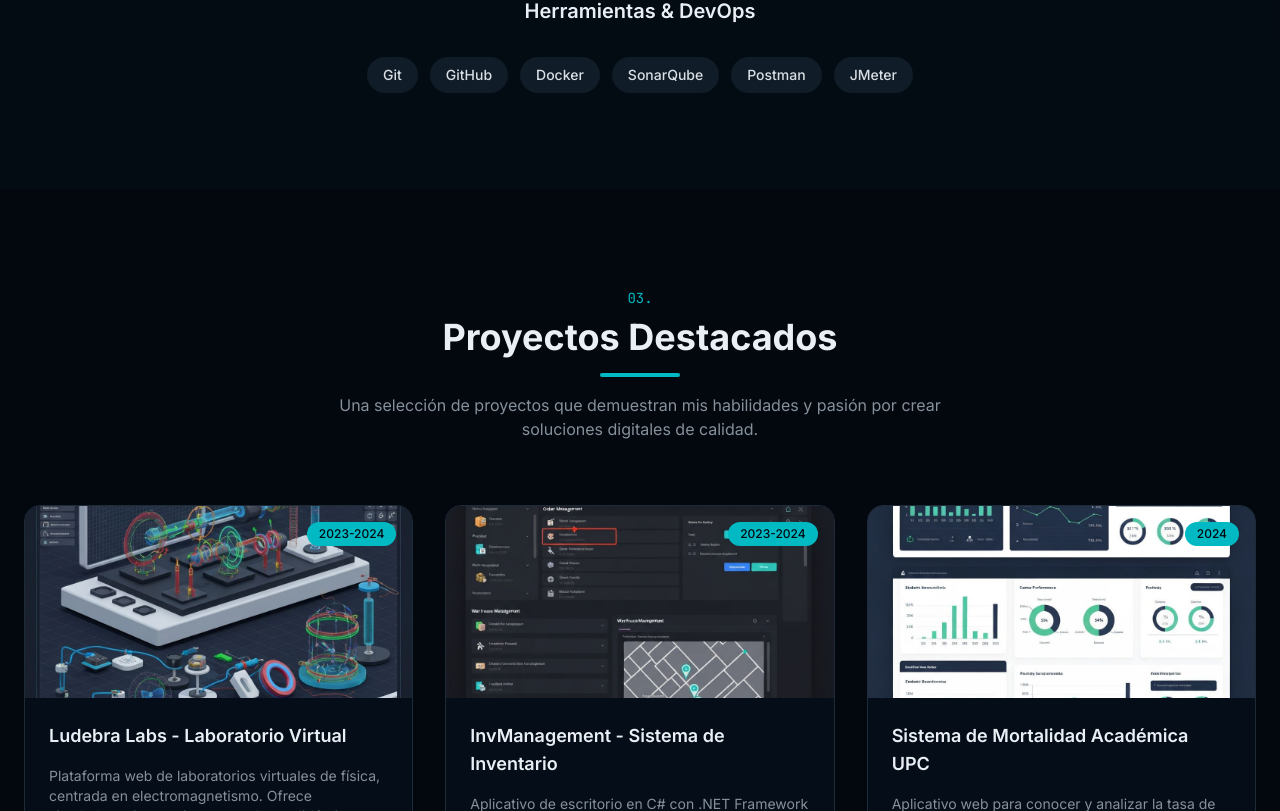
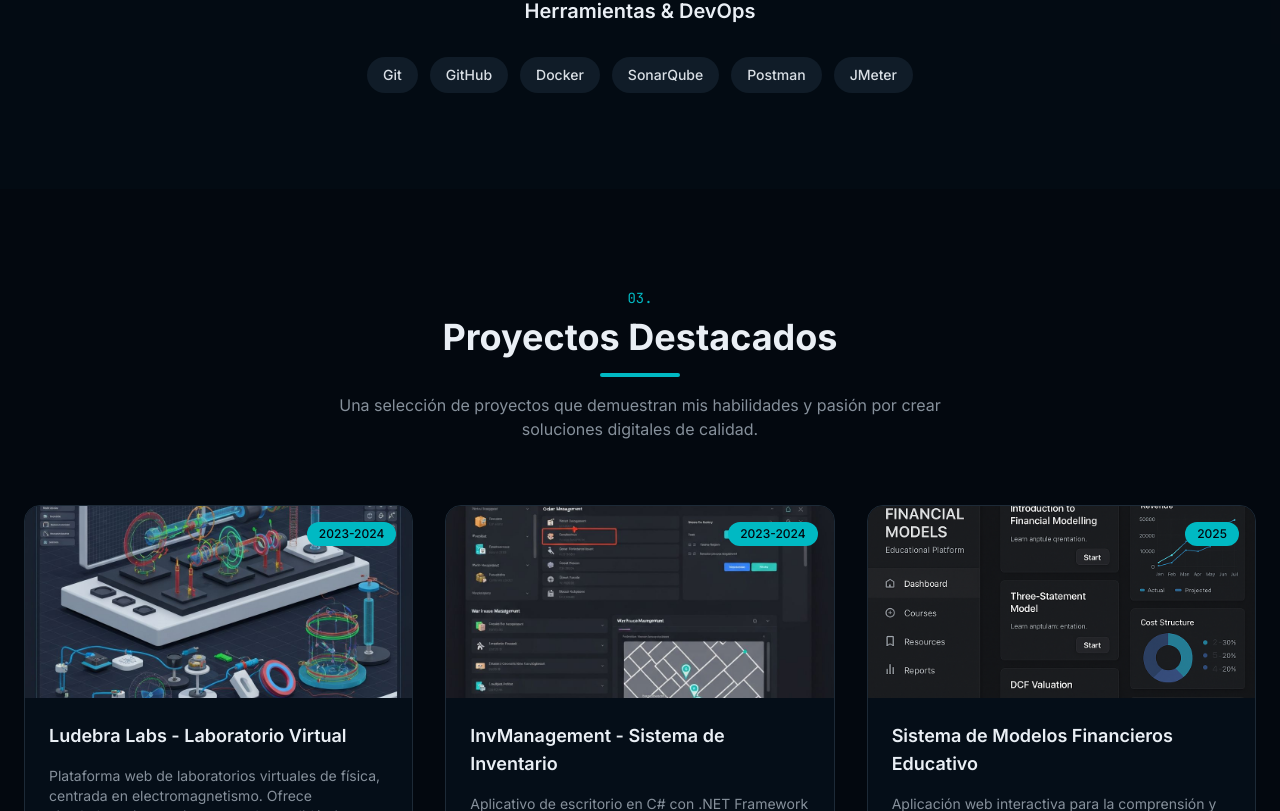
Before and after one commit to brisaac08/my-portfolio-dev, a Next.js app: page / in a window 1280 px wide. Shown: the part 1989-2800 px from the top of the page. Built offline with nearby package versions, Linux system fonts and the light colour scheme.

Commit message:
add new projects

```diff
--- a/components/projects-section.tsx
+++ b/components/projects-section.tsx
@@ -8,8 +8,8 @@ const projects = [
       "Plataforma web de laboratorios virtuales de física, centrada en electromagnetismo. Ofrece simuladores interactivos para clases didácticas, apoyando a docentes y estudiantes en el aprendizaje significativo.",
     image: "/virtual-physics-laboratory-platform-with-electroma.jpg",
     tags: ["Web", "JavaScript", "Simuladores", "Educación"],
-    github: "https://github.com",
-    demo: "https://example.com",
+    github: "https://github.com/brisaac08/Laboratorio-Virtual",
+    demo: "https://ludebralabs.vercel.app/",
     featured: true,
     year: "2023-2024",
   },
@@ -19,22 +19,44 @@ const projects = [
       "Aplicativo de escritorio en C# con .NET Framework para la gestión de inventarios de Central de Herramientas, con planes de ampliar sus funcionalidades.",
     image: "/inventory-management-desktop-application-dark-them.jpg",
     tags: ["C#", ".NET Framework", "Desktop", "SQL Server"],
-    github: "https://github.com",
+    github: "https://github.com/brisaac08/InvManagementRepo",
     demo: "#",
     featured: true,
     year: "2023-2024",
   },
+  // {
+  //   title: "Sistema de Mortalidad Académica UPC",
+  //   description:
+  //     "Aplicativo web para conocer y analizar la tasa de mortalidad de la carrera Ingeniería de Sistemas en la Universidad Popular del Cesar.",
+  //   image: "/academic-analytics-dashboard-university-data-visua.jpg",
+  //   tags: ["Web", "Analytics", "Universidad", "Base de Datos"],
+  //   github: "https://github.com",
+  //   demo: "#",
+  //   featured: true,
+  //   year: "2024",
+  // },
   {
-    title: "Sistema de Mortalidad Académica UPC",
+    title: "Sistema de Modelos Financieros Educativo",
     description:
-      "Aplicativo web para conocer y analizar la tasa de mortalidad de la carrera Ingeniería de Sistemas en la Universidad Popular del Cesar.",
-    image: "/academic-analytics-dashboard-university-data-visua.jpg",
-    tags: ["Web", "Analytics", "Universidad", "Base de Datos"],
-    github: "https://github.com",
+      "Aplicación web interactiva para la comprensión y aplicación práctica de modelos financieros: interés simple/compuesto, amortizaciones, gradientes y simuladores de crédito con tablas detalladas por periodo.",
+    image: "/financial-models-educational-platform-laravel-dark.jpg",
+    tags: ["Laravel 12", "Filament 4", "Livewire 3", "Tailwind 4", "MySQL"],
+    github: "https://github.com/Aisaac123/EconomiaProject-Laravel-Jetstream",
     demo: "#",
     featured: true,
-    year: "2024",
+    year: "2025",
   },
+  {
+    title: "Ecommerce para óptica en Valledupar - JD Fashion",
+    description:
+      "Plataforma ecommerce desarrollada para una óptica local, con catálogo dinámico de monturas, panel administrativo para gestión de inventario, subida de imágenes a Cloudinary y control de productos activos. Implementa arquitectura con Next.js App Router y API Routes para manejo seguro de autenticación.",
+    image: "/jd-fashion.jpg",
+    tags: ["Next.js 16", "TypeScript", "Tailwind CSS", "Cloudinary", "Railway", "Postgres"],
+    github: "https://github.com/brisaac08/front-jd-fashion",
+    demo: "https://www.opticajdfashion.com",
+    featured: true,
+    year: "2026",
+  }
 ]
 
 export function ProjectsSection() {
```
Also changed, not shown: public/financial-models-educational-platform-laravel-dark.jpg (added), public/jd-fashion.jpg (added).
